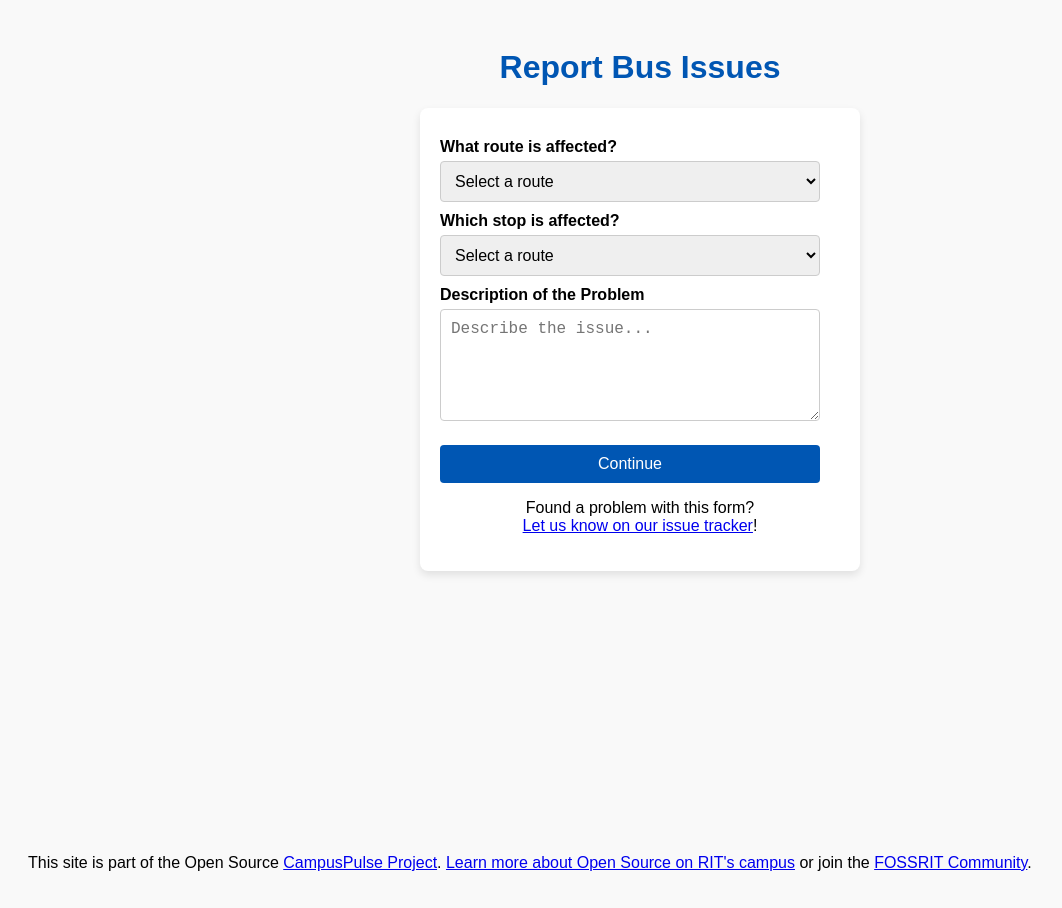
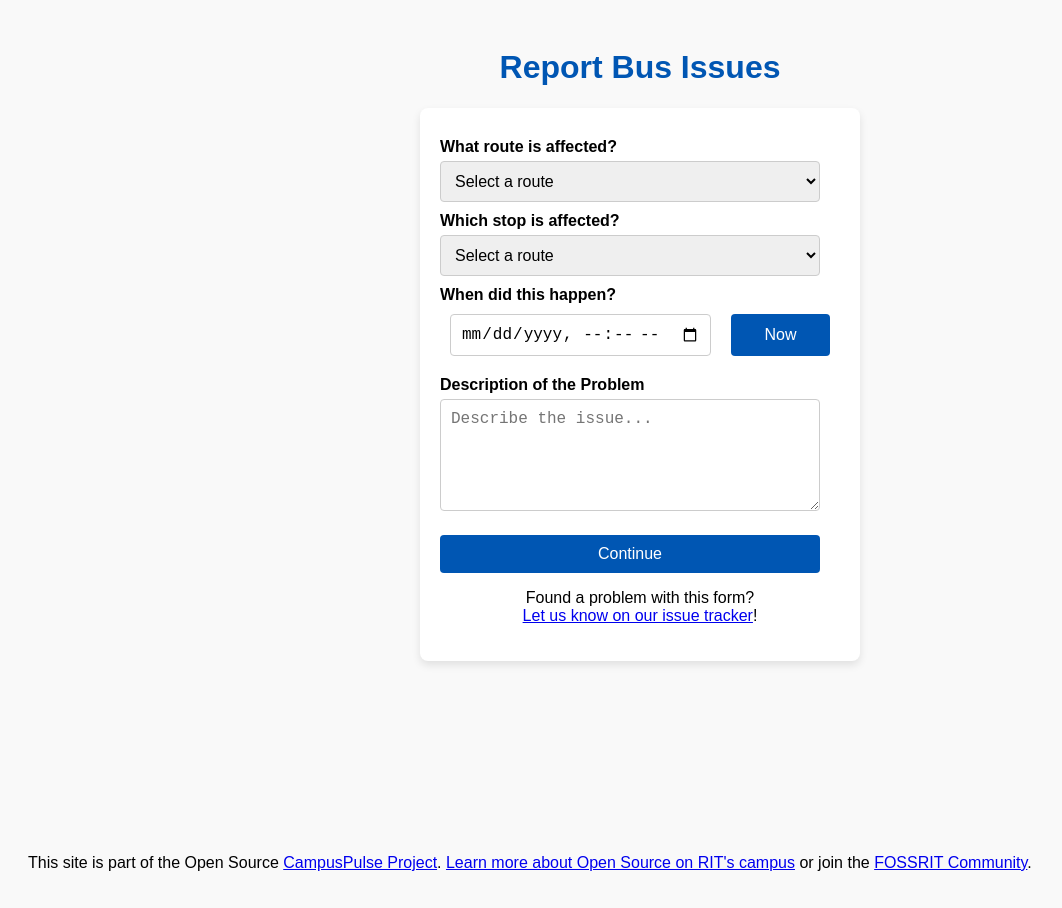
Before and after one commit to CampusPulse/suggest, a Jekyll site: the page built from bus.html, in a window 1280 px wide. Shown: the whole page, without its empty margins (0-1062 px from the left). Built offline with Jekyll 4.4.1, drawn with Linux system fonts in a browser that asks for light colours.

Commit message:
include time with the bus reports (as well as an option to say "now"

```diff
--- a/assets/style.css
+++ b/assets/style.css
@@ -91,3 +91,14 @@ button:hover {
 .pre {
 	font-family: monospace;
 }
+
+.sidebyside {
+	display: flex;
+	justify-content: center;
+}
+
+.sidebyside > * {
+	flex: 1;
+	margin: 10px;
+
+}
--- a/bus.html
+++ b/bus.html
@@ -25,6 +25,13 @@ condense_except: what-area-does-this-pertain-to,subject
 	<select id="stop" name="stop" required>
 		<option value="" disabled selected>Select a route</option>
 	</select>
+
+	<label for="time">When did this happen?</label>
+	<div class="sidebyside">
+		<input type="datetime-local" id="time" name="time" required>
+		<button type="button" step="any" required onclick="document.getElementById('time').value = new Date().toLocaleString([], { year: 'numeric', month: '2-digit', day: '2-digit', hour: '2-digit', minute: '2-digit', hour12: false}).replace(',', '').replace(/(\d+)\/(\d+)\/(\d+)/, '$3-$1-$2').replace(' ', 'T')">Now</button>
+	</div>
+
 
 
 	<label for="description">Description of the Problem</label>
```
